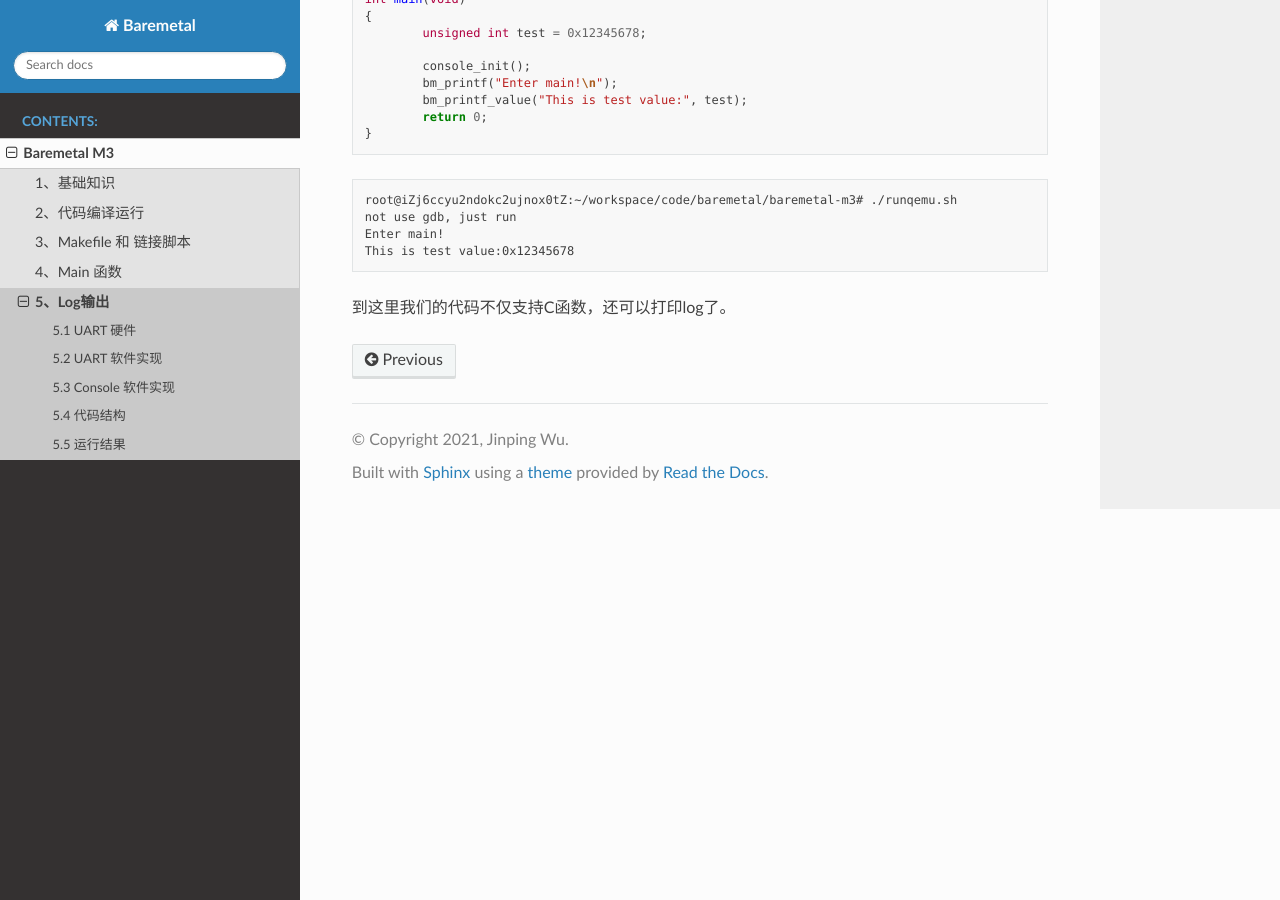
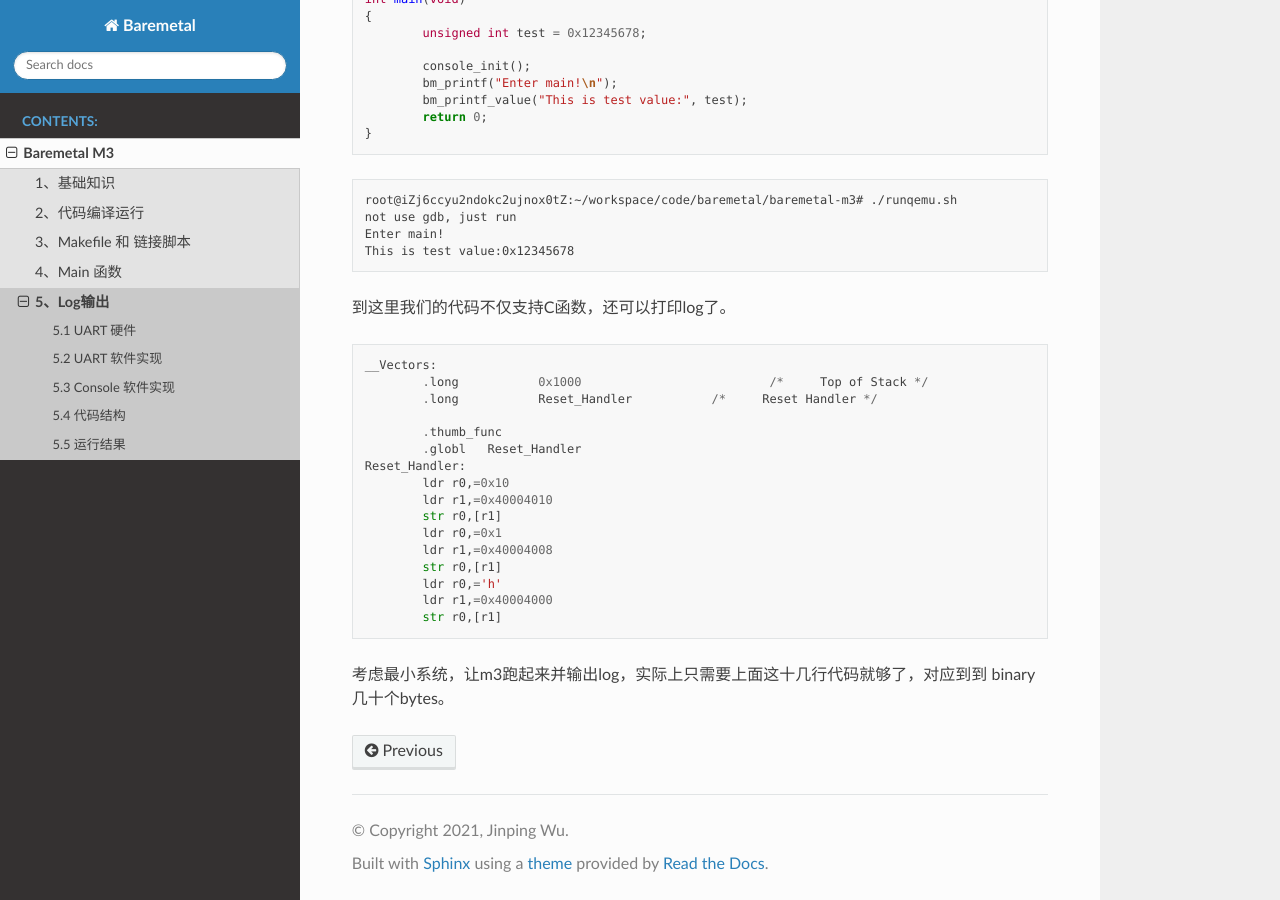
Before and after one commit to thomas-coding/baremetal, a Sphinx documentation site: the page built from docs/baremetal-m3/m3_add_log.rst, in a window 1280 px wide and 900 px high, scrolled down 4904 px. Built offline with Sphinx 7.4.7 and the Read the Docs theme 2.0.0, drawn with Linux system fonts in a browser that asks for light colours.

Commit message:
bm-m3: update docs

```diff
--- a/docs/baremetal-m3/m3_add_log.rst
+++ b/docs/baremetal-m3/m3_add_log.rst
@@ -199,3 +199,25 @@
 	This is test value:0x12345678
 
 到这里我们的代码不仅支持C函数，还可以打印log了。
+
+
+::
+
+	__Vectors:
+		.long		0x1000				/*     Top of Stack */
+		.long		Reset_Handler		/*     Reset Handler */
+
+		.thumb_func
+		.globl   Reset_Handler
+	Reset_Handler:
+		ldr r0,=0x10
+		ldr r1,=0x40004010
+		str r0,[r1]
+		ldr r0,=0x1
+		ldr r1,=0x40004008
+		str r0,[r1]
+		ldr r0,='h'
+		ldr r1,=0x40004000
+		str r0,[r1]
+
+考虑最小系统，让m3跑起来并输出log，实际上只需要上面这十几行代码就够了，对应到到 binary 几十个bytes。
```
